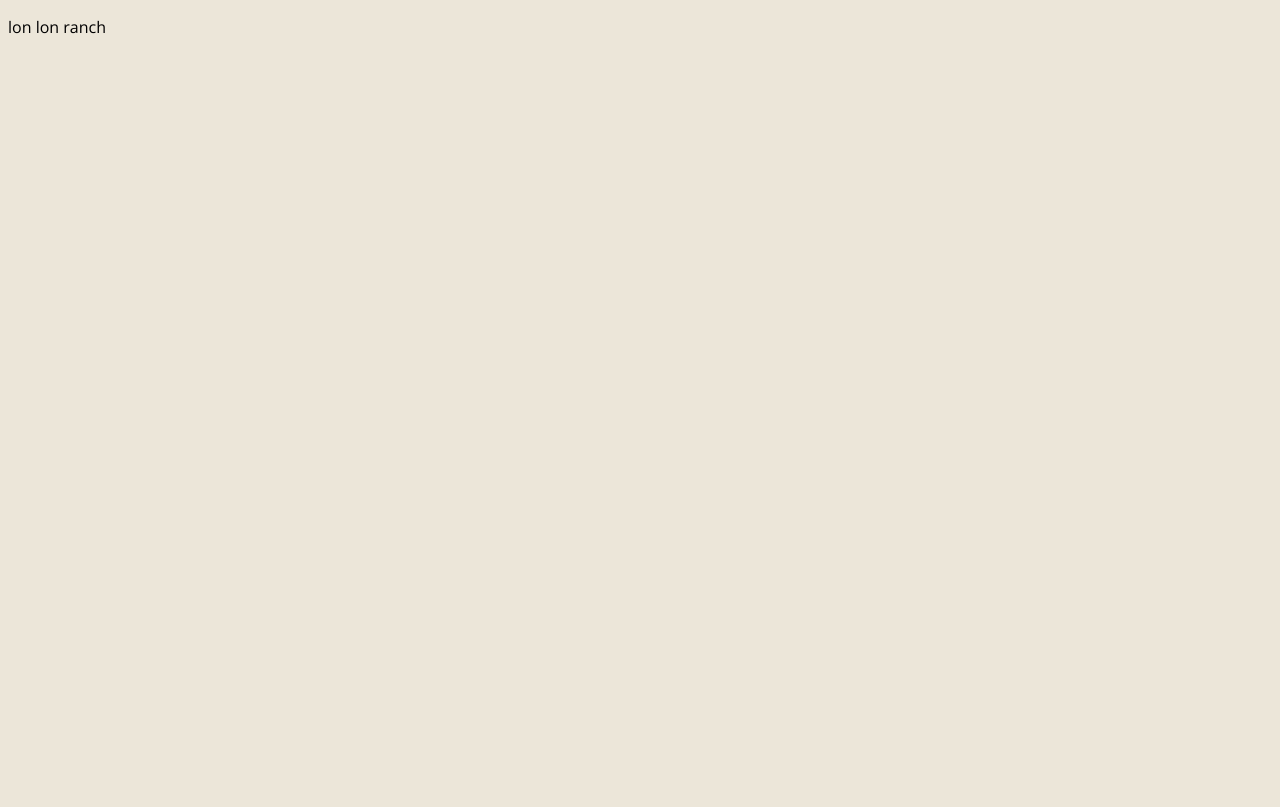
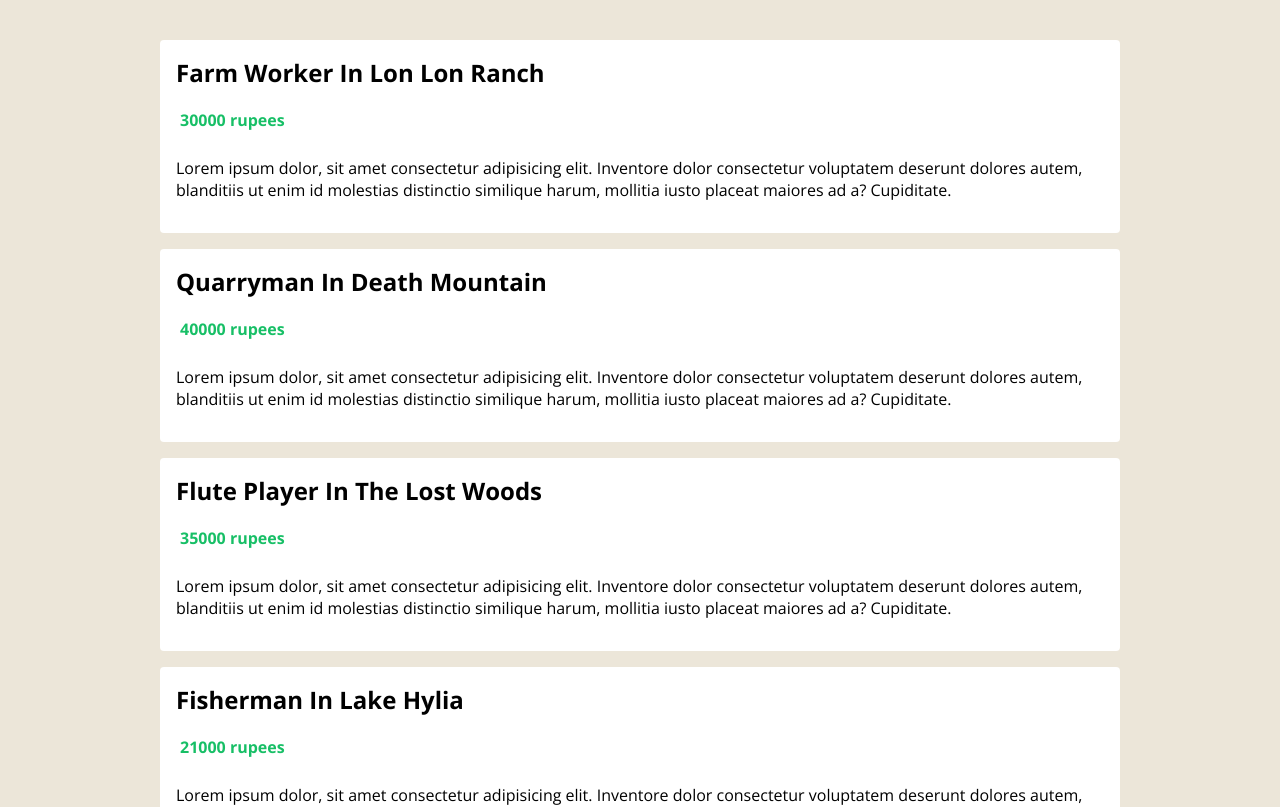
Before and after one commit to toshi-ue/vue_with_typescript, a Vue app: page / in a window 1280 px wide. Shown: the top 807 px of the page. Built offline with nearby package versions, Linux system fonts and the light colour scheme.

Commit message:
update: types と props を使用して定義、データの一覧表示

```diff
--- a/src/App.vue
+++ b/src/App.vue
@@ -1,16 +1,17 @@
 <template>
   <div class="app">
-    <p>{{ jobs[0].location }}</p>
+    <JobList :jobs="jobs" />
   </div>
 </template>
 
 <script lang="ts">
 import { defineComponent, reactive, ref, toRefs } from "vue";
 import Job from "./types/job";
+import JobList from "./components/JobList.vue";
 
 export default defineComponent({
   name: "App",
-  components: {},
+  components: { JobList },
   setup() {
     const jobs = ref<Job[]>([
       {
--- /dev/null
+++ b/src/components/JobList.vue
@@ -0,0 +1,67 @@
+<template>
+  <div class="job-list">
+    <ul>
+      <li v-for="job in jobs" :key="job.id">
+        <h2>{{ job.title }} in {{ job.location }}</h2>
+        <div class="salary">
+          <p>{{ job.salary }} rupees</p>
+        </div>
+        <div class="description">
+          <p>
+            Lorem ipsum dolor, sit amet consectetur adipisicing elit. Inventore
+            dolor consectetur voluptatem deserunt dolores autem, blanditiis ut
+            enim id molestias distinctio similique harum, mollitia iusto placeat
+            maiores ad a? Cupiditate.
+          </p>
+        </div>
+      </li>
+    </ul>
+  </div>
+</template>
+
+<script lang="ts">
+import { defineComponent, PropType } from "vue";
+import Job from "@/types/job";
+
+export default defineComponent({
+  // props: ['jobs']
+  props: {
+    jobs: {
+      required: true,
+      type: Array as PropType<Job[]>,
+    },
+  },
+});
+</script>
+
+<style scoped>
+.job-list {
+  max-width: 960px;
+  margin: 40px auto;
+}
+.job-list ul {
+  padding: 0;
+}
+.job-list li {
+  list-style-type: none;
+  background: white;
+  padding: 16px;
+  margin: 16px 0;
+  border-radius: 4px;
+}
+.job-list h2 {
+  margin: 0 0 10px;
+  text-transform: capitalize;
+}
+.salary {
+  display: flex;
+}
+.salary img {
+  width: 30px;
+}
+.salary p {
+  color: #17bf66;
+  font-weight: bold;
+  margin: 10px 4px;
+}
+</style>
```
